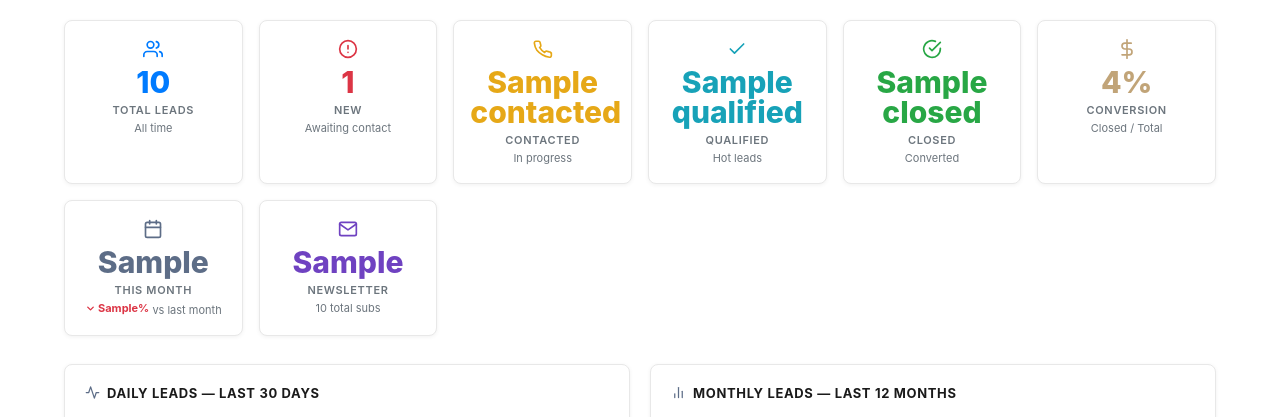
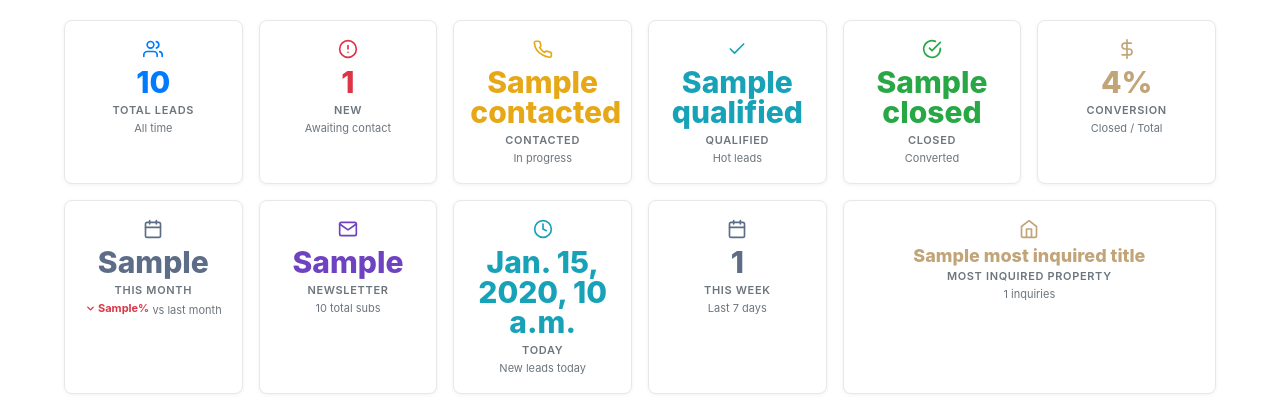
Before and after one commit to everpeaknp/realestate1-backend, a Django app: template templates/admin/leads/analytics.html in a window 1280 px wide. Shown: the part 143-560 px from the top of the page. Run offline with Django 5.2, Linux system fonts and the light colour scheme; tables that the repository leaves empty hold one stand-in row (values such as "Sample post"); the template is opened without the code that fills it: values that come from a table or form of the project are taken from there, most other values are stand-ins (such as "Sample title", 1, 10 or a date in 2020); parts of the project's set-up code (start-up, migrations or seed data) failed here and were passed over.

Commit message:
chore: update backend - chatbot, leads, properties, settings

```diff
--- a/chatbot/chatbot_engine.py
+++ b/chatbot/chatbot_engine.py
@@ -249,7 +249,7 @@ class ChatbotEngine:
 
     def _handle_greeting(self, message, entities, sentiment):
         return random.choice([
-            "Hello! Welcome to Realtor Pal. How can I help you find your perfect property today?",
+            "Hello! Welcome to Lily White Realestate. How can I help you find your perfect property today?",
             "Hi there! I'm your real estate assistant. Looking to buy, rent, or sell? Just ask!",
             "Welcome! I can help you explore our properties, connect with agents, or answer any real estate questions.",
         ])
@@ -499,7 +499,7 @@ class ChatbotEngine:
 
         total = Property.objects.filter(status='AVAILABLE').count()
         return (
-            f"I'm your Realtor Pal assistant! We currently have {total} available properties.\n\n"
+            f"I'm your Lily White Realestate assistant! We currently have {total} available properties.\n\n"
             "You can ask me things like:\n"
             "[search] Show me 3-bedroom homes under $300,000\n"
             "[map-pin] What properties are available in Los Angeles?\n"
--- a/leads/models.py
+++ b/leads/models.py
@@ -14,10 +14,11 @@ class Lead(models.Model):
     ]
 
     SOURCE_CHOICES = [
-        ('CONTACT_FORM', 'Contact Form'),
-        ('CHATBOT', 'Chatbot'),
+        ('CONTACT_FORM',     'Contact Form'),
+        ('CHATBOT',          'Chatbot'),
         ('PROPERTY_INQUIRY', 'Property Inquiry'),
-        ('NEWSLETTER', 'Newsletter'),
+        ('NEWSLETTER',       'Newsletter'),
+        ('VALUATION',        "What's My Home Worth"),
     ]
 
     STATUS_CHOICES = [
@@ -38,6 +39,10 @@ class Lead(models.Model):
     location = models.CharField(max_length=200, blank=True)
     subject = models.CharField(max_length=200, blank=True)
     message = models.TextField()
+
+    # Interest / Preferences (optional)
+    budget = models.CharField(max_length=100, blank=True, help_text="e.g. $200,000 - $400,000")
+    property_type_interest = models.CharField(max_length=100, blank=True, help_text="e.g. 3BHK apartment, house, land")
 
     # Metadata
     source = models.CharField(max_length=20, choices=SOURCE_CHOICES)
--- a/leads/serializers.py
+++ b/leads/serializers.py
@@ -8,6 +8,7 @@ class LeadSerializer(serializers.ModelSerializer):
         fields = [
             'id', 'first_name', 'last_name', 'email', 'phone',
             'inquiry_type', 'location', 'subject', 'message',
+            'budget', 'property_type_interest',
             'source', 'related_property', 'status', 'created_at'
         ]
         read_only_fields = ['id', 'status', 'created_at']
--- a/properties/management/commands/populate_data.py
+++ b/properties/management/commands/populate_data.py
@@ -16,7 +16,7 @@ import random
 
 
 class Command(BaseCommand):
-    help = 'Populate database with sample data for Realtor Pal'
+    help = 'Populate database with sample data for Lily White Realestate'
 
     def handle(self, *args, **kwargs):
         self.stdout.write(self.style.SUCCESS('Starting data population...'))
@@ -329,7 +329,7 @@ class Command(BaseCommand):
             {
                 'client_name': 'Emily Davis',
                 'rating': 5,
-                'content': 'As a first-time buyer, I was nervous about the process. The team at Realtor Pal guided me every step of the way. Thank you!',
+                'content': 'As a first-time buyer, I was nervous about the process. The team at Lily White Realestate guided me every step of the way. Thank you!',
                 'property_type': 'Starter Home',
                 'is_approved': True,
                 'is_featured': False
--- a/templates/admin/leads/analytics.html
+++ b/templates/admin/leads/analytics.html
@@ -130,6 +130,24 @@
       <div class="kpi-value">{{ newsletter_active }}</div>
       <div class="kpi-label">Newsletter</div>
       <div class="kpi-sub">{{ newsletter_total }} total subs</div>
+    </div>
+    <div class="kpi-card kpi-teal">
+      <div class="kpi-icon"><svg xmlns="http://www.w3.org/2000/svg" width="20" height="20" viewBox="0 0 24 24" fill="none" stroke="currentColor" stroke-width="2" stroke-linecap="round" stroke-linejoin="round"><circle cx="12" cy="12" r="10"/><polyline points="12 6 12 12 16 14"/></svg></div>
+      <div class="kpi-value">{{ today_count }}</div>
+      <div class="kpi-label">Today</div>
+      <div class="kpi-sub">New leads today</div>
+    </div>
+    <div class="kpi-card kpi-navy">
+      <div class="kpi-icon"><svg xmlns="http://www.w3.org/2000/svg" width="20" height="20" viewBox="0 0 24 24" fill="none" stroke="currentColor" stroke-width="2" stroke-linecap="round" stroke-linejoin="round"><rect x="3" y="4" width="18" height="18" rx="2" ry="2"/><line x1="16" y1="2" x2="16" y2="6"/><line x1="8" y1="2" x2="8" y2="6"/><line x1="3" y1="10" x2="21" y2="10"/></svg></div>
+      <div class="kpi-value">{{ week_count }}</div>
+      <div class="kpi-label">This Week</div>
+      <div class="kpi-sub">Last 7 days</div>
+    </div>
+    <div class="kpi-card kpi-gold" style="grid-column:span 2">
+      <div class="kpi-icon"><svg xmlns="http://www.w3.org/2000/svg" width="20" height="20" viewBox="0 0 24 24" fill="none" stroke="currentColor" stroke-width="2" stroke-linecap="round" stroke-linejoin="round"><path d="M3 9l9-7 9 7v11a2 2 0 0 1-2 2H5a2 2 0 0 1-2-2z"/><polyline points="9 22 9 12 15 12 15 22"/></svg></div>
+      <div class="kpi-value" style="font-size:18px;margin-bottom:4px">{{ most_inquired_title|truncatechars:30 }}</div>
+      <div class="kpi-label">Most Inquired Property</div>
+      <div class="kpi-sub">{{ most_inquired_count }} inquiries</div>
     </div>
   </div>
 
```
Also changed, not shown: chatbot/views.py (+28 -8 lines), leads/admin.py (+31 -1 lines), leads/views.py (+11 -0 lines), realtor_pal/settings.py (+7 -7 lines), README.md, chatbot/README.md, leads/migrations/0002_add_valuation_source.py (added), leads/migrations/0003_add_budget_property_type_interest.py (added).
